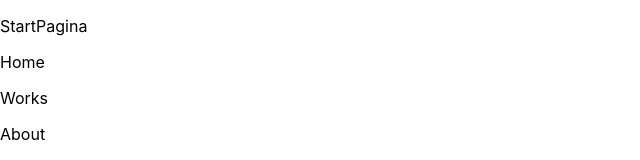
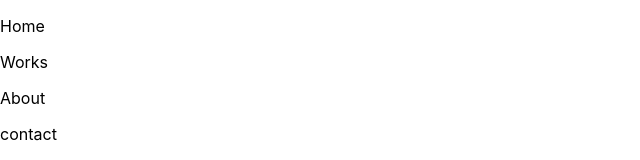
Before and after one commit to LieseCordeyn/portfolio, a React (Create React App) app: page / in a window 1280 px wide. Shown: the top 160 px of the page, without its empty margins (0-640 px from the left). Built offline with nearby package versions, Linux system fonts and the light colour scheme.

Commit message:
Cleared warnings

```diff
--- a/src/App.tsx
+++ b/src/App.tsx
@@ -1,5 +1,4 @@
 import React from 'react';
-import logo from './logo.svg';
 import './SCSS/index.scss';
 import Startpagina from './Components/StartPagina';
 
--- a/src/Components/StartPagina.tsx
+++ b/src/Components/StartPagina.tsx
@@ -7,7 +7,6 @@ import Works from "./Works/Works";
 function Startpagina(){
     return(
         <div>
-             <p>StartPagina</p>
              <div>
                  <Home/>
                  <Works/>
```
